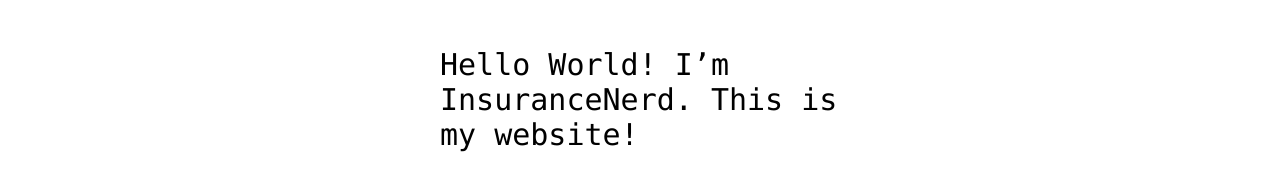
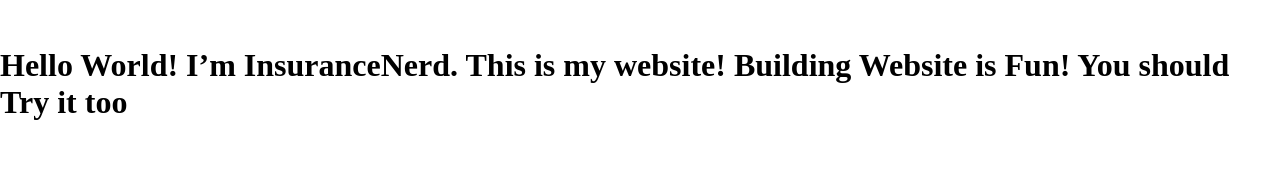
Before and after one commit to InsuranceNerd/InsuranceNerd.github.io, a plain HTML site: page index.html in a window 1280 px wide. Shown: the part 341-532 px from the top of the page. Drawn offline with Linux system fonts and the light colour scheme.

Commit message:
Update README with new content

```diff
--- a/index.html
+++ b/index.html
@@ -12,7 +12,13 @@
 <img src="https://octodex.github.com/images/daftpunktocat-thomas.gif" id="octocat" alt="octocat-gif" />
 
 <!-- Change this code here by copy and pasting your template on line 15 -->
-<p>Hello World! I’m InsuranceNerd. This is my website!</p>
+<h1>
+  Hello World! I’m InsuranceNerd. This is my website!
+
+  Building Website is Fun! You should Try it too
+
+
+</h1>
 
 </body>
 </html>
```
